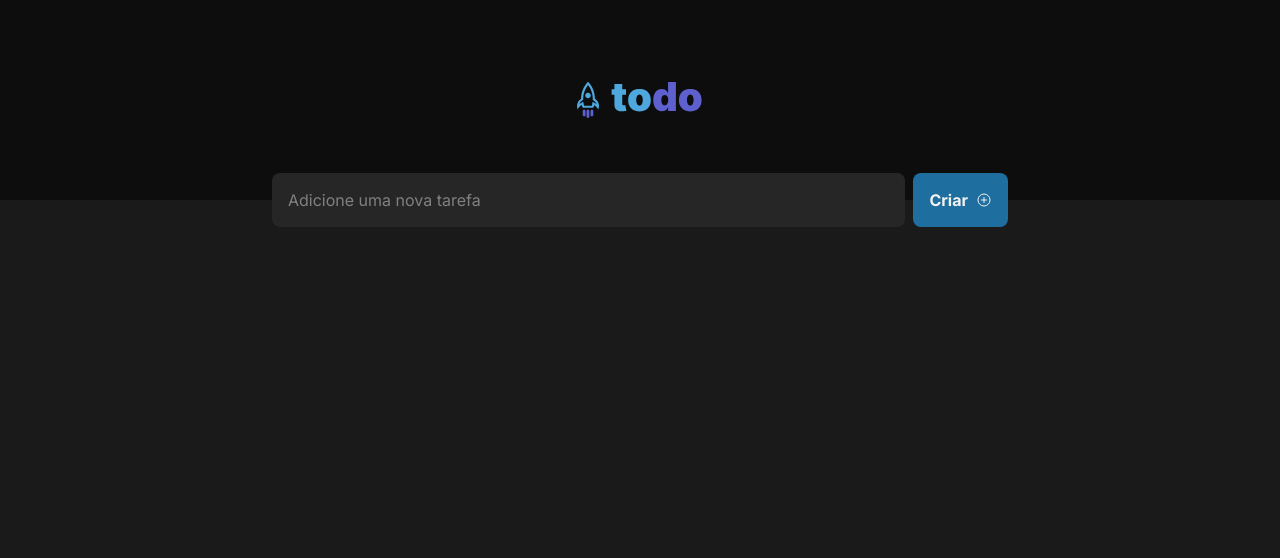
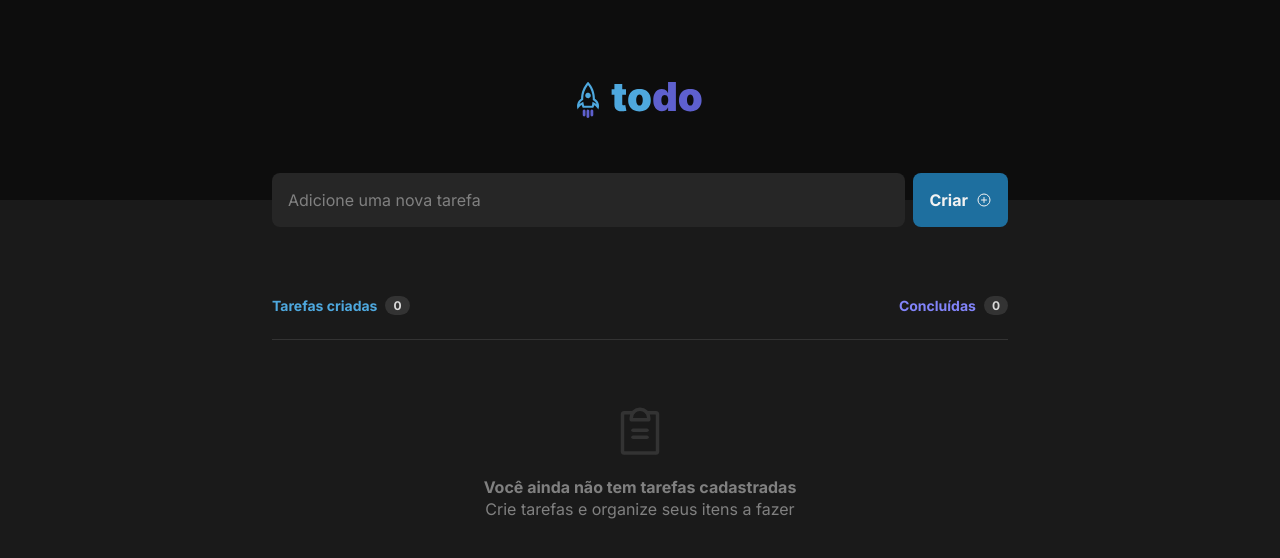
Before and after one commit to miqueiasousa/ignite-reactjs-desafio-01, a React (Vite) app: page / in a window 1280 px wide. Shown: the top 558 px of the page. Built offline with nearby package versions, Linux system fonts and the light colour scheme.

Commit message:
feat: create Task component

```diff
--- a/src/App.tsx
+++ b/src/App.tsx
@@ -1,5 +1,6 @@
 import { Header } from './components/Header/Header'
 import { Form } from './components/Form/Form'
+import { Tasks } from './components/Tasks/Tasks'
 
 import styles from './App.module.css'
 
@@ -9,6 +10,7 @@ function App() {
       <Header />
       <div className={styles.container}>
         <Form />
+        <Tasks />
       </div>
     </div>
   )
--- /dev/null
+++ b/src/components/Tasks/Tasks.module.css
@@ -0,0 +1,53 @@
+.tasks {
+  display: flex;
+  flex-direction: column;
+  gap: 1.5rem;
+  margin-top: 6rem;
+}
+
+.info {
+  display: flex;
+  justify-content: space-between;
+}
+
+.infoBox {
+  display: flex;
+  gap: 0.5rem;
+  font-size: var(--text-sm);
+  align-items: center;
+}
+
+.created {
+  color: var(--blue-500);
+}
+
+.done {
+  color: var(--purple-500);
+}
+
+.counter {
+  font-size: var(--text-xs);
+  color: var(--gray-200);
+  background-color: var(--gray-400);
+  padding: 0.125rem 0.5rem;
+  font-weight: 700;
+  border-radius: 16px;
+}
+
+.empty {
+  display: flex;
+  flex-direction: column;
+  align-items: center;
+  border-top: 1px solid var(--gray-400);
+  color: var(--gray-400);
+  padding-block: 4rem;
+  gap: 1rem;
+}
+
+.emptyText {
+  display: flex;
+  flex-direction: column;
+  align-items: center;
+  color: var(--gray-300);
+  line-height: 1.4;
+}
--- /dev/null
+++ b/src/components/Tasks/Tasks.tsx
@@ -0,0 +1,27 @@
+import { ClipboardText } from 'phosphor-react'
+
+import styles from './Tasks.module.css'
+
+export function Tasks() {
+  return (
+    <div className={styles.tasks}>
+      <div className={styles.info}>
+        <div className={`${styles.infoBox} ${styles.created}`}>
+          <strong>Tarefas criadas</strong>
+          <span className={styles.counter}>0</span>
+        </div>
+        <div className={`${styles.infoBox} ${styles.done}`}>
+          <strong>Concluídas</strong>
+          <span className={styles.counter}>0</span>
+        </div>
+      </div>
+      <div className={styles.empty}>
+        <ClipboardText size={56} />
+        <div className={styles.emptyText}>
+          <strong>Você ainda não tem tarefas cadastradas</strong>
+          <span>Crie tarefas e organize seus itens a fazer</span>
+        </div>
+      </div>
+    </div>
+  )
+}
```
